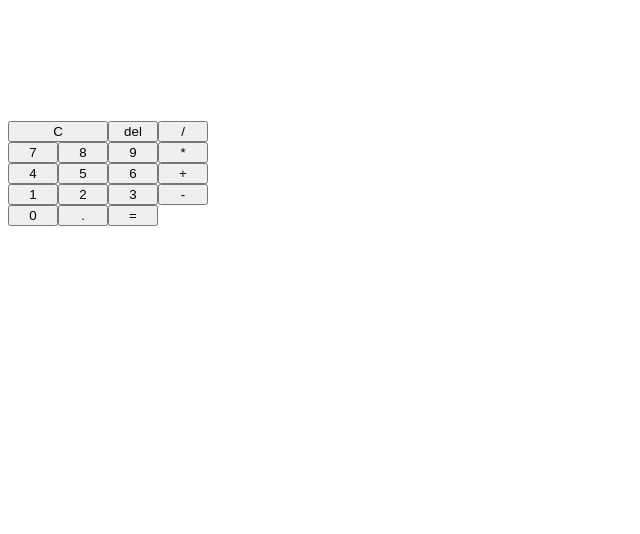
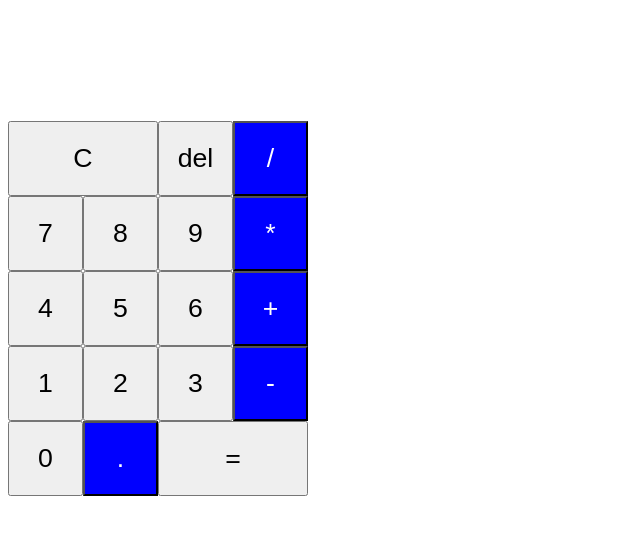
Before and after one commit to mnad7/jscalculator, a plain HTML site: page index.html in a window 1280 px wide. Shown: the whole page, without its empty margins (0-640 px from the left). Drawn offline with Linux system fonts and the light colour scheme.

Commit message:
calculator working now. Just need to fix css

```diff
--- a/index.html
+++ b/index.html
@@ -12,7 +12,7 @@
                 <h1 id="main-display"></h1>
             </div>
             <div id="numpad">
-                <button class="thicc">C</button>
+                <button id="clear">C</button>
                 <button>del</button>
                 <button class="operator">/</button>
                 <button class="num">7</button>
@@ -29,7 +29,7 @@
                 <button class="operator">-</button>
                 <button class="num">0</button>
                 <button class="operator">.</button>
-                <button>=</button>
+                <button id="equals">=</button>
             </div>
         </div>
 
--- a/script.js
+++ b/script.js
@@ -67,7 +67,7 @@ buttons.forEach(button => {
             calculate();
         } else if(value == '.') {
             addDecimal();
-        } else if(!isNaN(mDisplay[mDisplay.length - 2])){
+        } else if(!isNaN(mDisplay[mDisplay.length - 1])){
             mDisplay += ' ' + value + ' ';
         }
         populate();
@@ -89,11 +89,10 @@ function calculate() {
     if(mDisplay[mDisplay.length - 1] != ' ') {
         const input = mDisplay.split(' ');
         input.forEach(x => {
-            if(isNaN(x)) {
-                ops.push(x);
-            }
-            else {
-                vals.push(x)
+            if(x.includes('e') || !isNaN(x)) {
+                vals.push(x);
+            } else {
+                ops.push(x)
             }
         });
     }
@@ -106,7 +105,11 @@ function calculate() {
     operateAll('*', '/');
     operateAll('+', '-');
     lDisplay = mDisplay;
-    mDisplay = vals[0];
+    mDisplay = vals[0].toString();
+    if(mDisplay.includes('.') && mDisplay.split('.')[1].length > 11)
+    {
+        mDisplay = vals[0].toFixed(11).toString();
+    }
     populate();
     ops = [];
     vals = [];
--- a/style.css
+++ b/style.css
@@ -1,20 +1,48 @@
 #container {
-    margin: auto auto;
+    position: relative;
+    margin: 0 auto;
+    text-align: center;
 }
 
 #display {
-    margin: auto auto;
+    margin: 0 auto;
     width: auto;
+    text-align: center;
     height: 100px;
 }
 
 #numpad {
-    margin: auto auto;
+    margin: 0 auto;
+    text-align: center;
     display: grid;
-    grid-template-columns: 50px 50px 50px 50px;
+    grid-template-columns: 75px 75px 75px 75px;
+    align-content: center;
 }
 
-.thicc {
+#clear {
     grid-column-start: 1;
     grid-column-end: 3;
 }
+
+#equals {
+    grid-column-start: 3;
+    grid-column-end: 5;
+}
+
+.operator {
+    height: 75px;
+    width: 75px;
+    background-color: blue;
+    color: white;
+
+}
+
+.num {
+    height: 75px;
+    width: 75px;
+}
+
+button {
+    font-family: Arial, Helvetica, sans-serif;
+    font-size: 20pt;
+}
```
